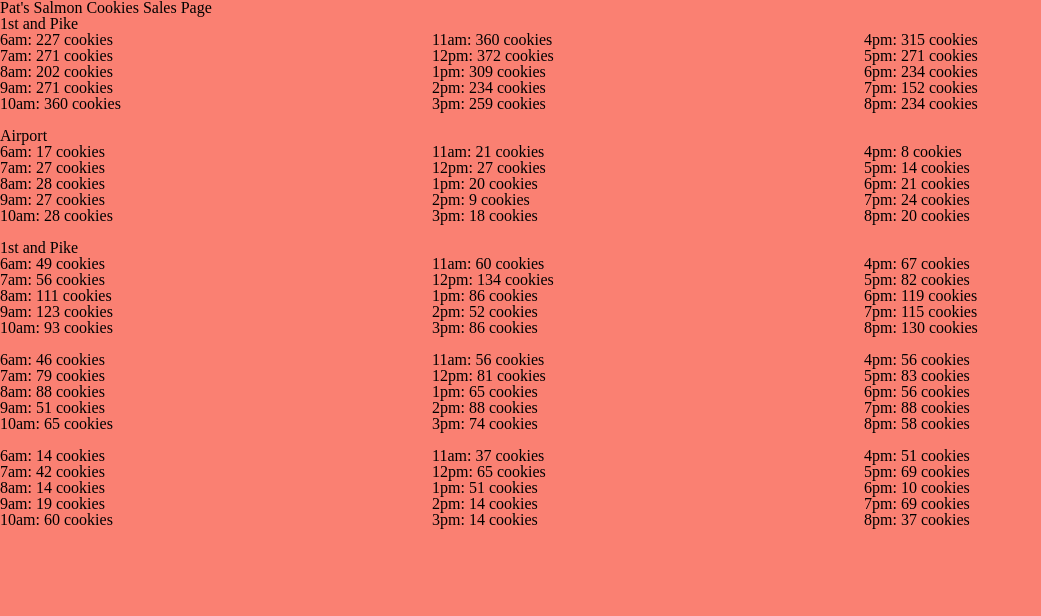
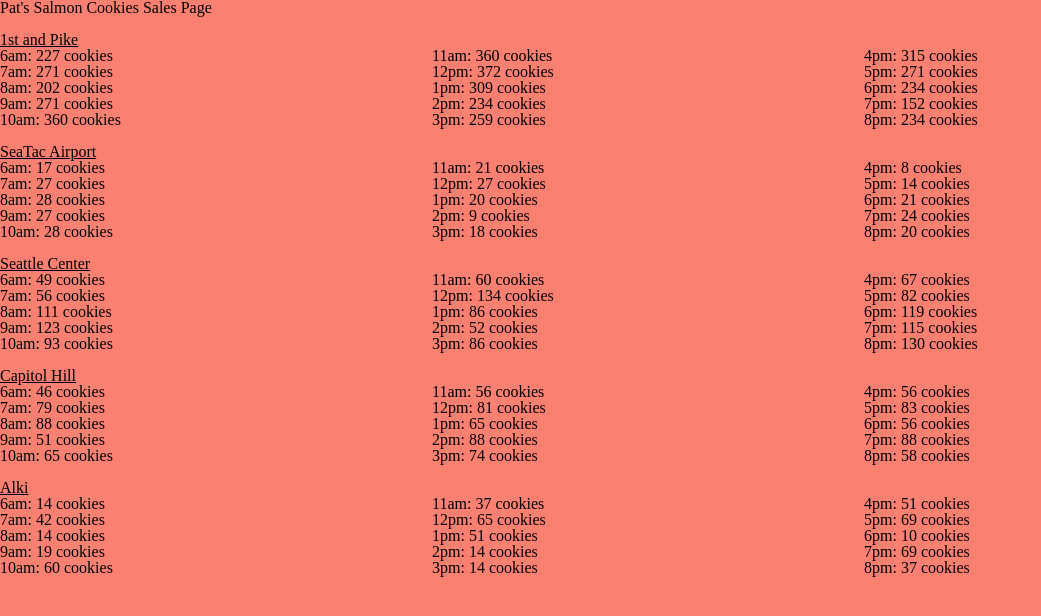
Before and after one commit to lhchandler4/cookie-stand, a plain HTML site: page sales.html in a window 1280 px wide. Shown: the whole page, without its empty margins (0-1041 px from the left). Drawn offline with Linux system fonts and the light colour scheme.

Commit message:
Day_1 Submission: Revised Lists

```diff
--- a/sales.html
+++ b/sales.html
@@ -8,19 +8,23 @@
   <link rel="stylesheet" type="text/css" media="screen" href="css/reset.css">
   <link rel="stylesheet" type="text/css" media="screen" href="css/style.css">
 </head>
+
 <body>
   <h1>Pat's Salmon Cookies Sales Page</h1>
-  <p>1st and Pike</p>
-    <ul id="pike"></ul>
+  <br>
+  <p><u>1st and Pike</u></p>
+    <ul id="pike" ></ul>
     <br>
-    <p>Airport</p>
+    <p><u>SeaTac Airport</u></p>
     <ul id="airport"></ul>
     <br>
-    <p>1st and Pike</p>
+    <p><u>Seattle Center</u></p>
     <ul id="center"></ul>
     <br>
+    <p><u>Capitol Hill</u></p>
     <ul id="hill"></ul>
     <br>
+    <p><u>Alki</u></p>
     <ul id="alki"></ul>
     <br>
   <script src="js/app.js"></script>
```
